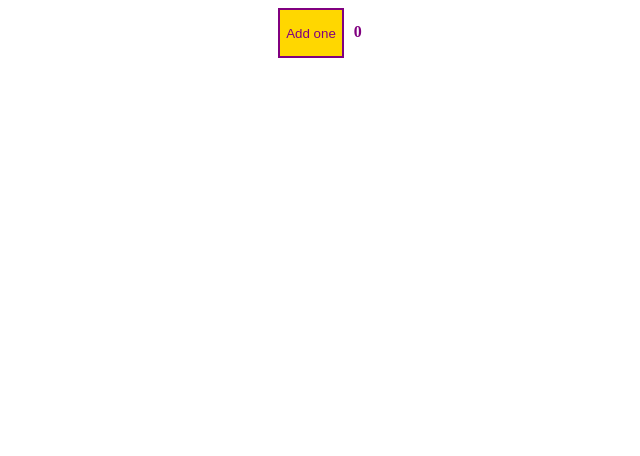
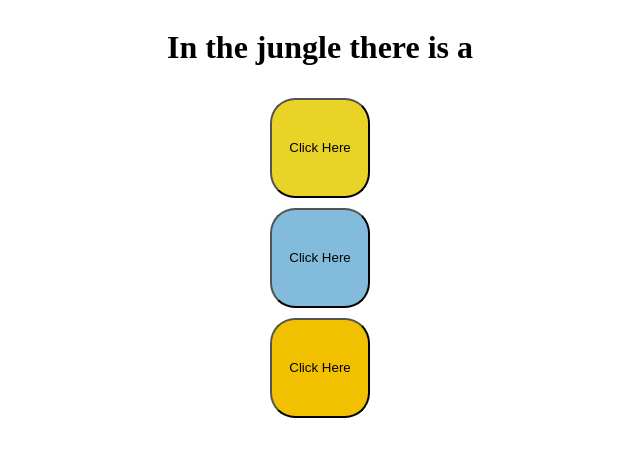
Before and after one commit to alessiobo/React-Exercices, a React (Create React App) app in the folder esercizi/: page / in a window 1280 px wide. Shown: the top 456 px of the page, without its empty margins (320-960 px from the left). Built offline with nearby package versions, Linux system fonts and the light colour scheme.

Commit message:
add events2

```diff
--- a/esercizi/src/App.js
+++ b/esercizi/src/App.js
@@ -1,10 +1,10 @@
-import { ClickCounter } from "./ClickCounter";
+import { ClickTracker } from "./ClickTracker";
 
 
 export function App() {
   return (
     <div>
-      <ClickCounter />
+      <ClickTracker />
     </div>
   );
 }
--- a/esercizi/src/ClickCounter.css
+++ /dev/null
@@ -1,26 +0,0 @@
-.wrapper {
-  display: flex;
-  gap: 10px;
-  justify-content: center;
-}
-
-button {
-  height: 50px;
-  color: purple;
-  background: gold;
-  border: 2px solid purple;
-}
-
-button:hover {
-  cursor: pointer;
-  color: gold;
-  background: purple;
-  border: 2px solid gold;
-}
-
-.wrapped {
-    position: relative;
-    top: 15px;
-    color: purple;
-    font-weight: bold;
-}
--- a/esercizi/src/ClickCounter.js
+++ /dev/null
@@ -1,22 +0,0 @@
-// Create a ClickCounter class component that increments a counter every time a user clicks on a button.
-// Render both the current value of the counter and the button within the ClickCounter component.
-
-import React from "react";
-import "./ClickCounter.css";
-
-export class ClickCounter extends React.Component {
-  state = { counter: 0 };
-
-  handleIncrementBtn = () => {
-    this.setState({ counter: this.state.counter + 1 });
-  };
-
-  render() {
-    return (
-      <div className="wrapper">
-        <button onClick={this.handleIncrementBtn}>Add one</button>
-        <div className="wrapped">{this.state.counter}</div>
-      </div>
-    );
-  }
-}
--- /dev/null
+++ b/esercizi/src/ClickTracker.css
@@ -0,0 +1,44 @@
+.wrapper {
+  display: flex;
+  gap: 10px;
+  align-items: center;
+  flex-direction: column-reverse;
+}
+button {
+  border-radius: 25%;
+  width: 100px;
+  height: 100px;
+}
+
+button:hover {
+  cursor: pointer;
+}
+
+button:nth-child(1) {
+  border-radius: 25%;
+  color: black;
+  background: rgb(241, 193, 0);
+}
+button:nth-child(1):hover {
+  color: rgb(241, 193, 0);
+  background: black;
+}
+
+button:nth-child(2) {
+  border-radius: 25%;
+  color: black;
+  background: rgb(131, 187, 221);
+}
+button:nth-child(2):hover {
+  color: rgb(131, 187, 221);
+  background: black;
+}
+
+button:nth-child(3) {
+  background: rgb(234, 211, 39);
+  color: black;
+}
+button:nth-child(3):hover {
+    background: black;
+    color: rgb(234, 211, 39);
+  }
--- /dev/null
+++ b/esercizi/src/ClickTracker.js
@@ -0,0 +1,35 @@
+// Create a ClickTracker component that renders three buttons. Implement a single event handler for all three buttons,
+// and track of which button was pressed last. Show the last button that was pressed in an h1 tag within
+// the ClickTracker component. Tip: you can use the event object to access the target property of the event.
+
+import React from "react";
+import "./ClickTracker.css";
+
+export class ClickTracker extends React.Component {
+  state = { lastClick: "" };
+
+  handleButtonClick = (event) => {
+    const btnName = event.target.name;
+    this.setState({
+      lastClick: btnName,
+    });
+  };
+  render() {
+    return (
+      <div className="wrapper">
+        <button name={"giraffe"} onClick={this.handleButtonClick}>
+          Click Here
+        </button>
+        <button name={"hippo"} onClick={this.handleButtonClick}>
+          Click Here
+        </button>
+        <button name={"leo"} onClick={this.handleButtonClick}>
+          Click Here
+        </button>
+        <h1 className={`${this.state.lastClick}`}>
+          In the jungle there is a {this.state.lastClick}
+        </h1>
+      </div>
+    );
+  }
+}
```
